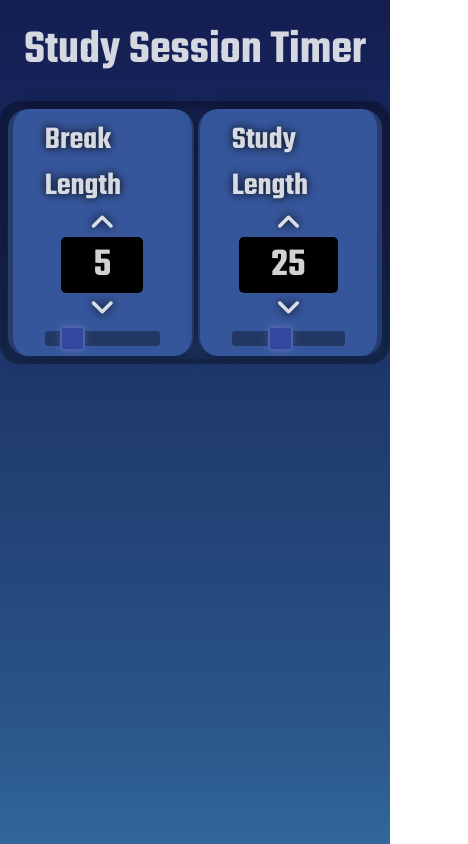
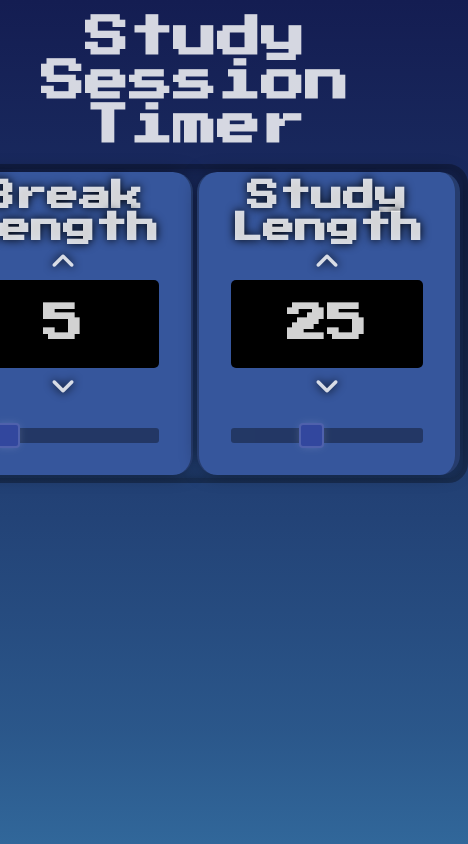
Before and after one commit to seantokuzo/StudyTimer, a React (Create React App) app: page / in a window 390 px wide. Shown: the whole page, 468 px wide, since content can reach past the window. Built offline with nearby package versions, Linux system fonts and the light colour scheme; a web font is replaced by a local one.

Commit message:
break - styling controls, start thinking responsive

```diff
--- a/src/index.css
+++ b/src/index.css
@@ -21,27 +21,29 @@ body {
 
   color: rgba(255, 255, 255, 0.822);
 
-  font-family: 'Teko', 'Press Start 2P', -apple-system, BlinkMacSystemFont,
-    'Segoe UI', 'Roboto', 'Oxygen', 'Ubuntu', 'Cantarell', 'Fira Sans',
-    'Droid Sans', 'Helvetica Neue', sans-serif;
+  font-family: 'Press Start 2P', 'Teko', 'Press Start 2P', -apple-system,
+    BlinkMacSystemFont, 'Segoe UI', 'Roboto', 'Oxygen', 'Ubuntu', 'Cantarell',
+    'Fira Sans', 'Droid Sans', 'Helvetica Neue', sans-serif;
   -webkit-font-smoothing: antialiased;
   -moz-osx-font-smoothing: grayscale;
-  /* font-size: .5rem; */
+  /* font-size: 0.5rem; */
 }
 
-/* .number {
-  font-family: 'Press Start 2P';
-} */
+/* .number { */
+  /* font-family: 'Press Start 2P'; */
+  /* font-family: 'Orbitron'; */
+/* } */
 
 .app-container {
   display: flex;
   flex-direction: column;
   align-items: center;
+  text-align: center;
 }
 
 .title {
   margin: 1rem 0;
-  font-size: 3em;
+  font-size: 2.75em;
 }
 
 .set-timers-div {
@@ -90,33 +92,37 @@ body {
 }
 
 .set-timer-controls-div {
+  width: 100%;
+
   display: flex;
   flex-direction: column;
   align-items: center;
-
-  padding: 0 0 0.5rem;
 
   /* border: 1px solid aqua; */
 }
 
 .timer-value-div {
+  width: 100%;
   background-color: #000000;
   border-radius: 5px;
+
+  display: flex;
+  align-items: center;
+  justify-content: center;
+  padding: 1.5rem 0;
+  min-height: 3.5rem;
 }
 
 .timer-value {
-  width: 100%;
-  height: 3.5rem;
   font-size: 2.5em;
   margin: 0;
-  overflow: hidden;
-  padding: 0 2rem;
+  /* overflow: hidden; */
 
   /* border: 1px solid aqua; */
 }
 
 .control {
-  margin: 0;
+  margin: 0.25rem 0;
   font-size: 1.75em;
   cursor: pointer;
 }
@@ -127,6 +133,7 @@ body {
 
 /* The slider itself */
 .slider {
+  margin: 1.5rem 0;
   -webkit-appearance: none; /* Override default CSS styles */
   appearance: none;
   width: 100%;
```
